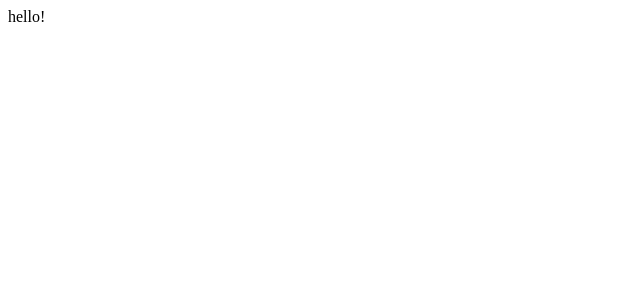
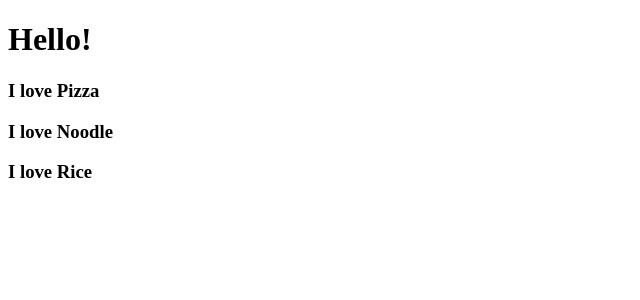
Before and after one commit to iheno/movie_app_2019, a React (Create React App) app: page / in a window 1280 px wide. Shown: the top 300 px of the page, without its empty margins (0-640 px from the left). Built offline with nearby package versions, Linux system fonts and the light colour scheme.

Commit message:
make simple props

```diff
--- a/src/App.js
+++ b/src/App.js
@@ -1,8 +1,24 @@
 import React from 'react';
+
+// function Food(props) {
+//   console.log(props.name);
+//   return <h3>I love Poteto!</h3>
+// }
+
+/* sample thing*/
+function Food( {name} ){
+  return <h3>I love {name}</h3>
+}
+
 
 function App() {
   return (
-   <div>hello!</div>
+    <div>
+      <h1>Hello!</h1>
+      <Food name="Pizza" />
+      <Food name="Noodle" />
+      <Food name="Rice" />
+    </div>
   );
 }
 
```
